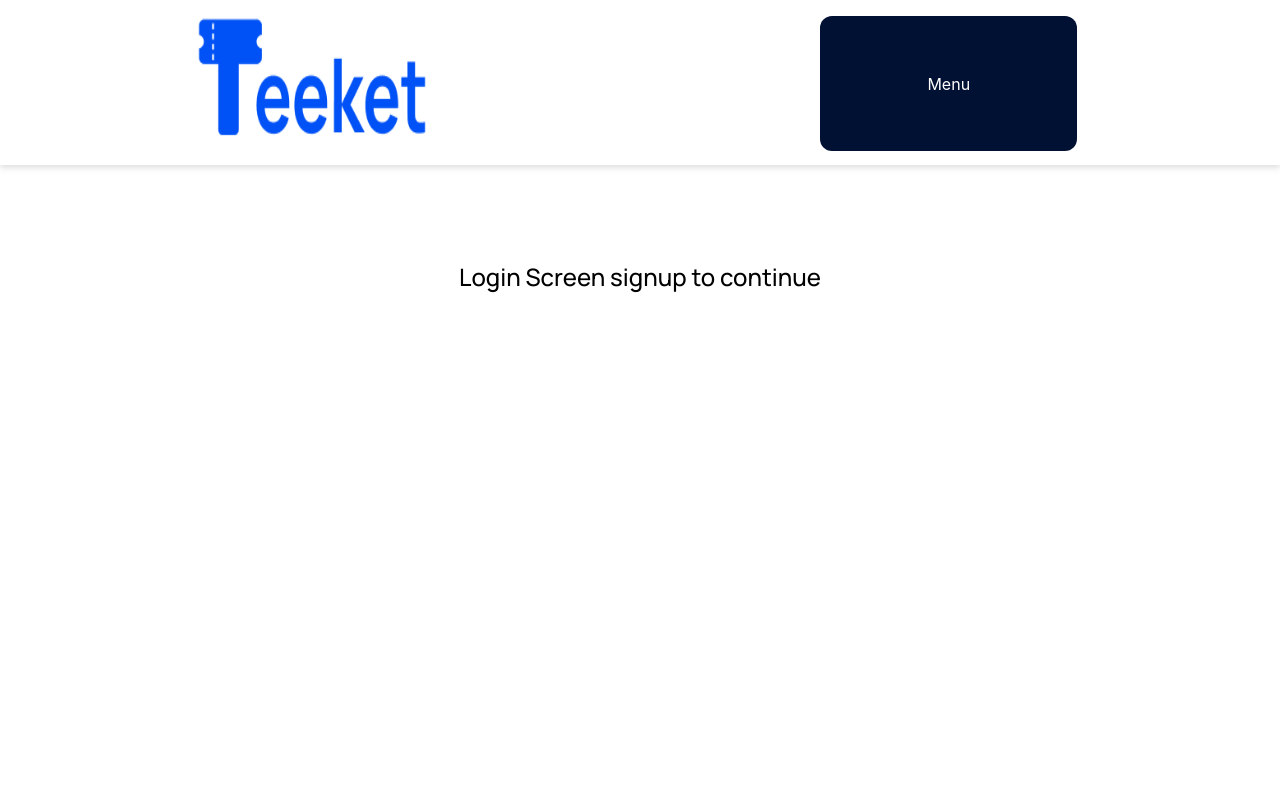
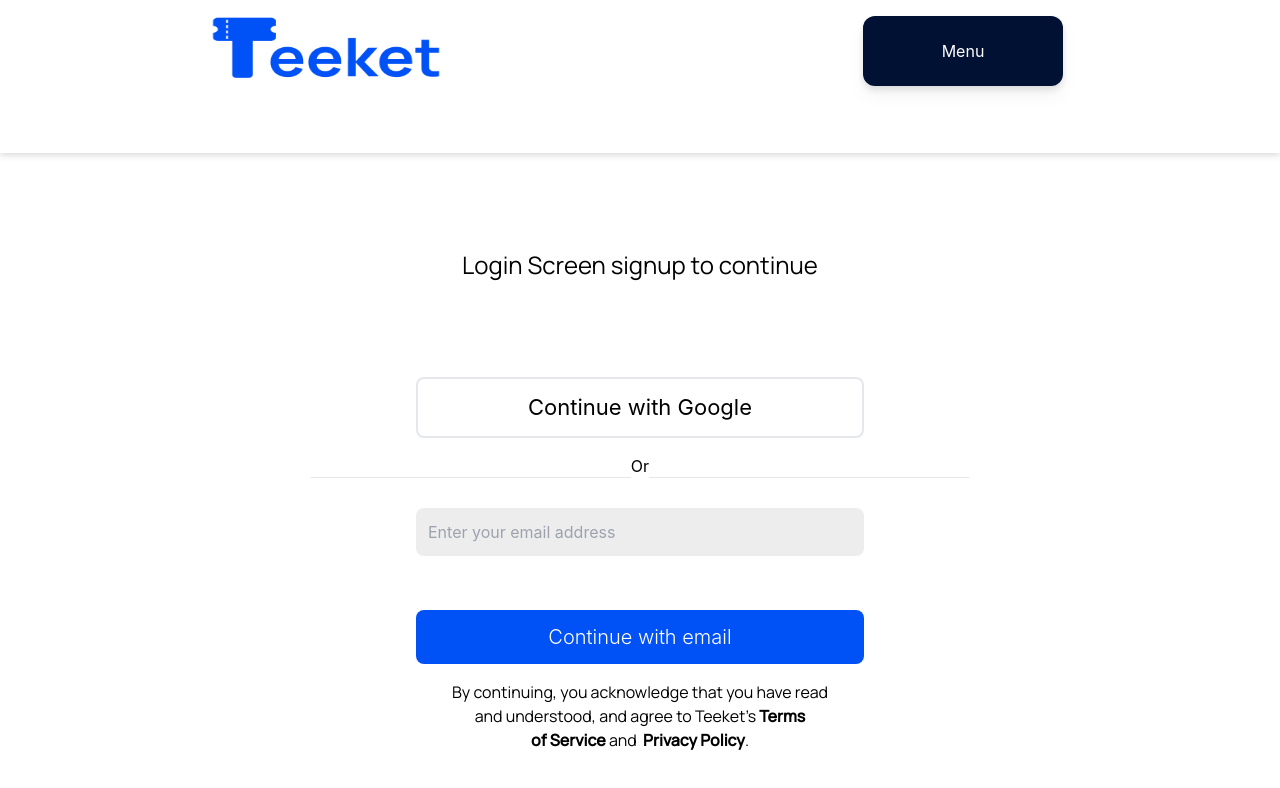
Before and after one commit to Techylawyer/Teeket, a React (Create React App) app: page / in a window 1280 px wide. Shown: the top 788 px of the page. Built offline with nearby package versions, Linux system fonts and the light colour scheme.

Commit message:
desktop view

```diff
--- a/src/Components/Container.jsx
+++ b/src/Components/Container.jsx
@@ -1,8 +1,10 @@
 import "../styles/main.css";
 import "./Button";
 import "./Header";
+import { Form } from "./Form";
 import { Button } from "./Button";
 import { Header } from "./Header";
+import { Footer } from "./Footer";
 
 export function Container() {
   return (
@@ -10,9 +12,12 @@ export function Container() {
       <Header />
       <div className="Section">
         <h2>Login Screen signup to continue</h2>
-        <Button img="" text="" />
-
-        <Button img="" text="" />
+        <Button label="Continue with Google" />
+        <div className="Horizontal">
+          <hr /> <span>Or</span> <hr />
+        </div>
+        <Form />
+        <Footer/>
       </div>
     </div>
   );
--- /dev/null
+++ b/src/Components/Footer.jsx
@@ -0,0 +1,25 @@
+import "../styles/main.css";
+
+export function Footer() {
+  return (
+    <footer className="Footer">
+      <p>By continuing, you acknowledge that you have read</p>
+      <p>
+        and understood, and agree to Teeket’s{" "}
+        <a href="#" className="Footerlink">
+          Terms
+        </a>
+      </p>
+      <p>
+        <a href="#" className="Footerlink">
+          of Service{" "}
+        </a>
+        and &nbsp;
+        <a href="#" className="Footerlink">
+          Privacy Policy
+        </a>
+        .
+      </p>
+    </footer>
+  );
+}
--- a/src/Components/Form.jsx
+++ b/src/Components/Form.jsx
@@ -1 +1,14 @@
-import "../index.css";
+import "../styles/main.css";
+import { Button } from "./Button";
+import { useState } from "react";
+
+export function Form() {
+  const [inputValue, setInput] = useState();
+  return (
+    <div className="Input">
+      <input placeholder="Enter your email address" />
+      <br />
+      <Button label="Continue with email" bg="#0052F6" color="#FFFFFF" />
+    </div>
+  );
+}
--- a/src/Components/Header.jsx
+++ b/src/Components/Header.jsx
@@ -3,9 +3,9 @@ import teeket from "../Images/teeket text logo.png";
 import { Button } from "./Button";
 export function Header() {
   return (
-    <div className="Header">
+    <header className="Header">
       <img src={teeket} alt="logo" />
-      <Button bg="#001133" label="Menu" width="257px" color="#FFFFFF" />
-    </div>
+      <Button bg="#001133" label="Menu" color="#FFFFFF" />
+    </header>
   );
 }
--- a/src/styles/main.css
+++ b/src/styles/main.css
@@ -1,5 +1,5 @@
 /* src/styles/tailwind.css */
-@import url("https://fonts.googleapis.com/css2?family=Lato:ital,wght@1,300&family=Manrope:wght@500&family=Poppins:ital,wght@0,500;0,700;1,400;1,700;1,800&family=Roboto:ital@1&display=swap");
+@import url("https://fonts.googleapis.com/css2?family=Lato:ital,wght@1,300&family=Manrope:wght@400;500&family=Poppins:ital,wght@0,500;0,700;1,400;1,700;1,800&family=Roboto:ital@1&display=swap");
 
 /* ! tailwindcss v3.3.2 | MIT License | https://tailwindcss.com */
 
@@ -483,8 +483,14 @@ video {
 .relative{
   position: relative;
 }
+.row-span-1{
+  grid-row: span 1 / span 1;
+}
 .row-span-2{
   grid-row: span 2 / span 2;
+}
+.m-auto{
+  margin: auto;
 }
 .m-loginM{
   margin: 6rem;
@@ -497,6 +503,9 @@ video {
 }
 .mb-2{
   margin-bottom: 0.5rem;
+}
+.mb-input{
+  margin-bottom: 30px;
 }
 .ml-2{
   margin-left: 0.5rem;
@@ -512,6 +521,12 @@ video {
 }
 .mt-2{
   margin-top: 0.5rem;
+}
+.mt-4{
+  margin-top: 1rem;
+}
+.mt-input{
+  margin-top: 30px;
 }
 .block{
   display: block;
@@ -531,8 +546,14 @@ video {
 .hidden{
   display: none;
 }
+.h-buttonH{
+  height: 70px;
+}
 .w-button{
-  width: 0pxpx;
+  width: 200px;
+}
+.w-google{
+  width: 35%;
 }
 .w-logo1{
   width: 240px;
@@ -552,8 +573,26 @@ video {
 .grid-rows-5{
   grid-template-rows: repeat(5, minmax(0, 1fr));
 }
+.flex-row{
+  flex-direction: row;
+}
+.flex-col{
+  flex-direction: column;
+}
+.items-end{
+  align-items: flex-end;
+}
+.items-center{
+  align-items: center;
+}
+.justify-center{
+  justify-content: center;
+}
 .justify-around{
   justify-content: space-around;
+}
+.rounded-lg{
+  border-radius: 0.5rem;
 }
 .rounded-xl{
   border-radius: 0.75rem;
@@ -564,8 +603,22 @@ video {
 .p-2{
   padding: 0.5rem;
 }
+.p-3{
+  padding: 0.75rem;
+}
 .font-login{
   font-family: Manrope;
+}
+.text-base{
+  font-size: 1rem;
+  line-height: 1.5rem;
+}
+.font-light{
+  font-weight: 300;
+}
+.text-gray-950{
+  --tw-text-opacity: 1;
+  color: rgb(3 7 18 / var(--tw-text-opacity));
 }
 .underline{
   text-decoration-line: underline;
@@ -605,7 +658,7 @@ video {
 }
 
 .Header{
-  grid-row: span 2 / span 2;
+  grid-row: span 1 / span 1;
   display: flex;
   justify-content: space-around;
   padding: 0.5rem;
@@ -618,6 +671,7 @@ video {
   margin-right: 0.375rem;
   margin-bottom: 0.375rem;
   margin-top: 0.5rem;
+  height: 70px;
 }
 @media (min-width: 768px){
 
@@ -630,14 +684,82 @@ video {
   margin-right: 0.375rem;
   margin-bottom: 0.375rem;
   margin-top: 0.5rem;
-  width: 0pxpx;
+  height: 70px;
+  width: 200px;
   border-radius: 0.75rem;
   font-size: 1rem;
   line-height: 1.5rem;
+  --tw-drop-shadow: drop-shadow(0 10px 8px rgb(0 0 0 / 0.04)) drop-shadow(0 4px 3px rgb(0 0 0 / 0.1));
+  filter: var(--tw-blur) var(--tw-brightness) var(--tw-contrast) var(--tw-grayscale) var(--tw-hue-rotate) var(--tw-invert) var(--tw-saturate) var(--tw-sepia) var(--tw-drop-shadow);
 }
 
 .Section{
-  grid-row: span 3 / span 3;
+  grid-row: span 4 / span 4;
+}
+.Section button{
+  width: 35%;
+  border-radius: 0.5rem;
+  border-width: 2px;
+  padding: 0.75rem;
+}
+.Section button:active{
+  outline-width: 0px;
+}
+.Section button {
+  font-size: 22px;
+}
+.Input{
+  display: flex;
+  flex-direction: column;
+  align-items: center;
+  justify-content: center;
+}
+
+.Input input{
+  margin-bottom: 30px;
+  margin-top: 30px;
+  width: 35%;
+  border-radius: 0.5rem;
+  padding: 0.75rem;
+  background-color: #ededed;
+}
+
+.Input button{
+  border-radius: 0.5rem;
+  border-width: 0px;
+  font-weight: 300;
+  font-size: 20px;
+}
+
+.Horizontal{
+  margin: auto;
+  display: flex;
+  flex-direction: row;
+  align-items: flex-end;
+  justify-content: center;
+}
+
+.Horizontal span{
+  margin-top: 1rem;
+}
+
+.Horizontal hr {
+  width: 25%;
+}
+
+.Footer{
+  margin-top: 1rem;
+  padding-bottom: 0.75rem;
+  font-family: Manrope;
+}
+
+Footer a{
+  font-weight: 600;
+  color: #000;
+}
+
+.active\:outline-0:active{
+  outline-width: 0px;
 }
 
 @media (min-width: 768px){
--- a/src/styles/tailwind.css
+++ b/src/styles/tailwind.css
@@ -1,5 +1,5 @@
 /* src/styles/tailwind.css */
-@import url("https://fonts.googleapis.com/css2?family=Lato:ital,wght@1,300&family=Manrope:wght@500&family=Poppins:ital,wght@0,500;0,700;1,400;1,700;1,800&family=Roboto:ital@1&display=swap");
+@import url("https://fonts.googleapis.com/css2?family=Lato:ital,wght@1,300&family=Manrope:wght@400;500&family=Poppins:ital,wght@0,500;0,700;1,400;1,700;1,800&family=Roboto:ital@1&display=swap");
 
 @tailwind base;
 @tailwind components;
@@ -15,18 +15,56 @@
 }
 
 .Header {
-  @apply row-span-2 flex p-2 justify-around drop-shadow-md;
+  @apply row-span-1 flex p-2 justify-around drop-shadow-md;
   z-index: 2;
   background-color: #ffff;
 }
 .Header img {
-  @apply md:w-logo1 mr-1.5  mb-1.5 mt-2;
+  @apply md:w-logo1 mr-1.5  mb-1.5 mt-2 h-buttonH;
 }
 
 .Header button {
-  @apply w-button mr-1.5  mb-1.5 mt-2 rounded-xl text-base;
+  @apply w-button mr-1.5  mb-1.5 mt-2 rounded-xl text-base h-buttonH drop-shadow-lg;
 }
 
 .Section {
-  @apply row-span-3;
+  @apply row-span-4;
 }
+.Section button {
+  @apply active:outline-0 rounded-lg w-google p-3 border-2;
+  font-size: 22px;
+}
+.Input {
+  @apply flex flex-col justify-center items-center;
+}
+
+.Input input {
+  @apply mb-input mt-input w-google rounded-lg p-3;
+  background-color: #ededed;
+}
+
+.Input button {
+  @apply rounded-lg font-light border-0;
+  font-size: 20px;
+}
+
+.Horizontal {
+  @apply flex flex-row justify-center items-end m-auto;
+}
+
+.Horizontal span {
+  @apply mt-4;
+}
+
+.Horizontal hr {
+  width: 25%;
+}
+
+.Footer {
+  @apply mt-4 font-login pb-3;
+}
+
+Footer a {
+  @apply font-semibold;
+  color: #000;
+}
```
Also changed, not shown: tailwind.config.js (+9 -6 lines).
